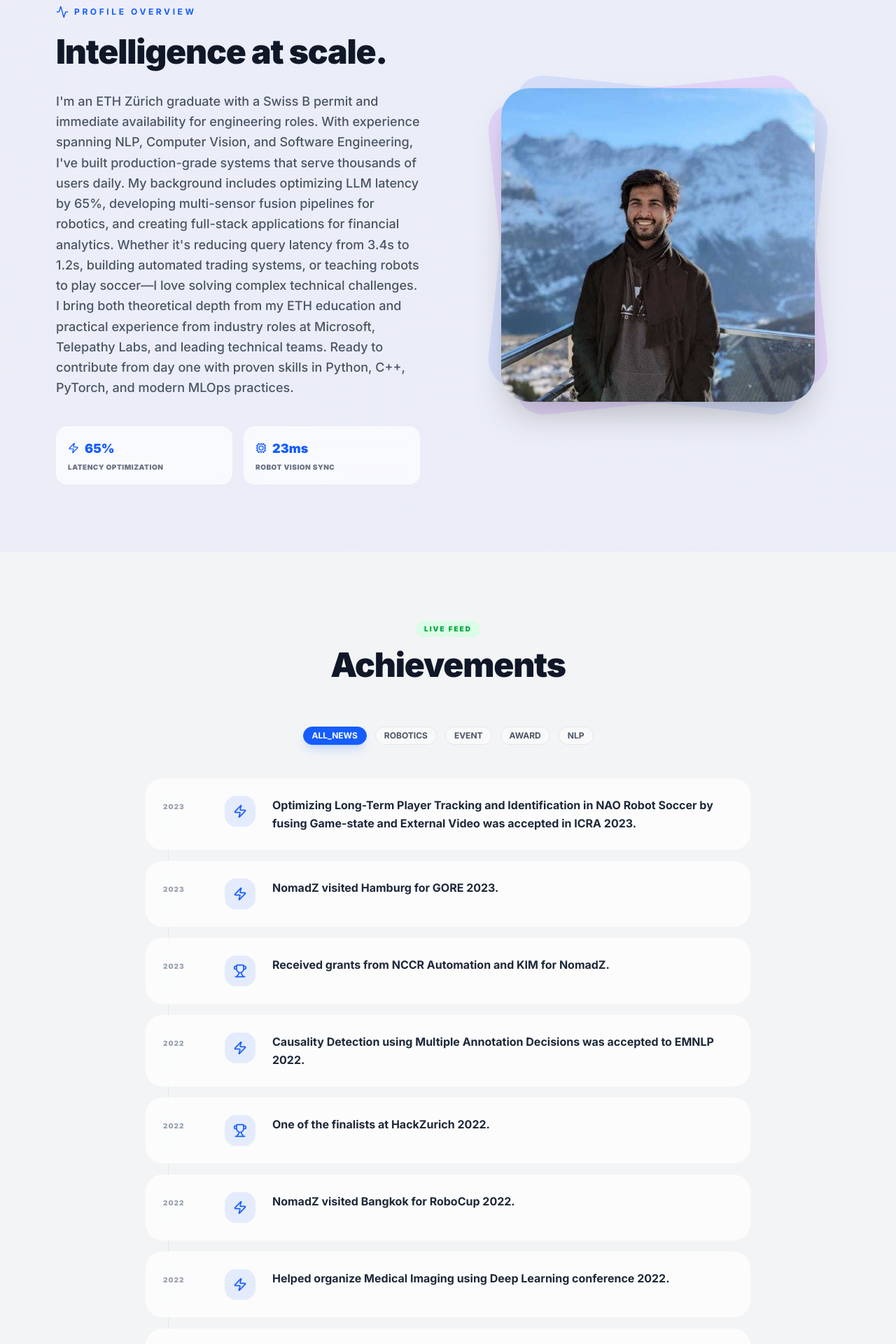
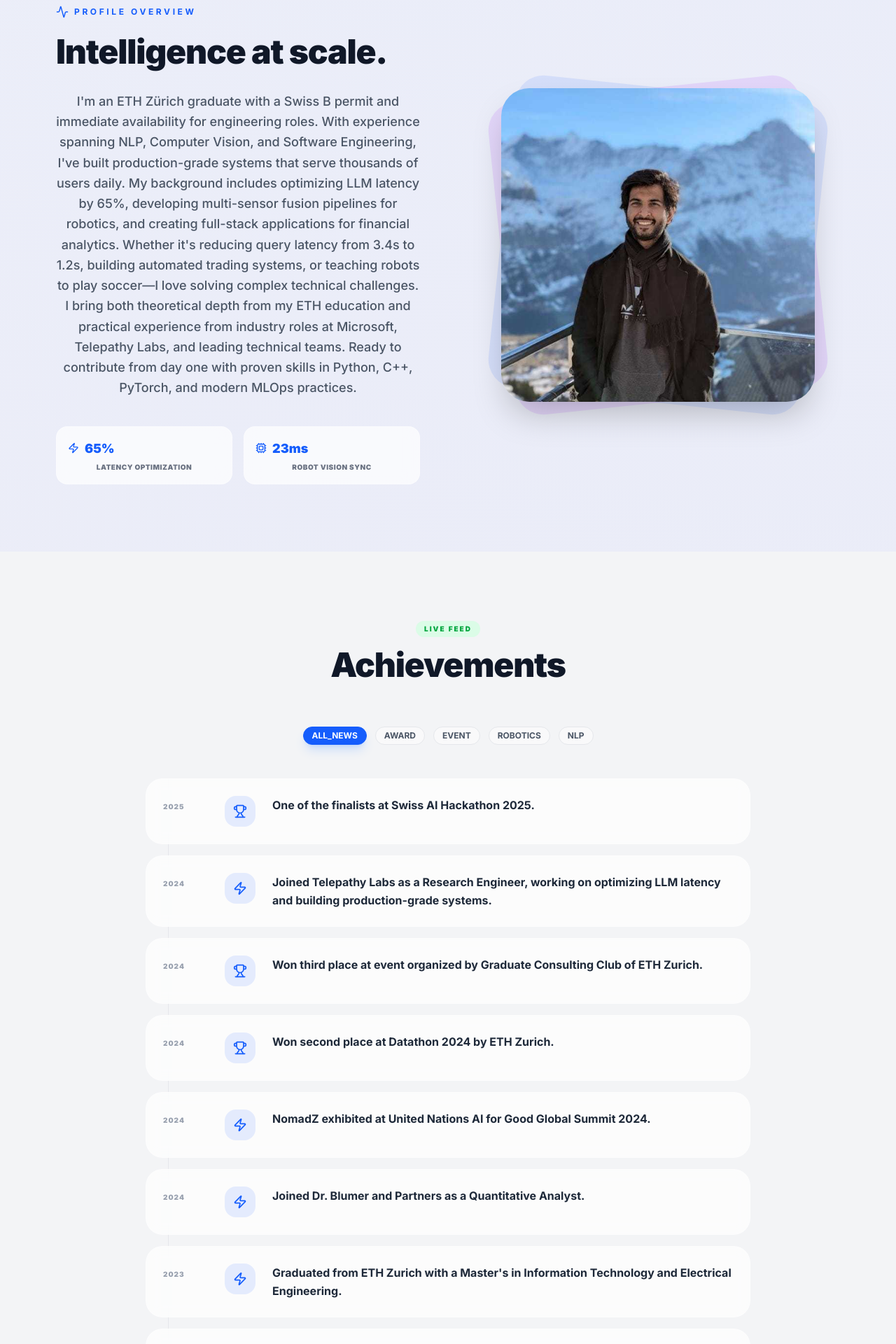
Before and after one commit to thearkamitra/thearkamitra.github.io, a Next.js app: page / in a window 1280 px wide. Shown: the part 960-2880 px from the top of the page at 70% size. Built offline with nearby package versions, Linux system fonts and the light colour scheme.

Commit message:
Included some of the events in life

```diff
--- a/src/app/globals.css
+++ b/src/app/globals.css
@@ -9,8 +9,8 @@
 @media (prefers-color-scheme: dark) {
   :root {
     --foreground-rgb: 255, 255, 255;
-    --background-start-rgb: 17, 24, 39;
-    --background-end-rgb: 17, 24, 39;
+    --background-start-rgb: 3, 3, 3;
+    --background-end-rgb: 0, 0, 0;
   }
 }
 
@@ -18,6 +18,25 @@ body {
   color: rgb(var(--foreground-rgb));
   background: rgb(var(--background-start-rgb));
   scroll-behavior: smooth;
+}
+
+/* Tech Vibe Patterns */
+.bg-dot-grid {
+  background-image: radial-gradient(circle at 1px 1px, rgba(255, 255, 255, 0.05) 1px, transparent 0);
+  background-size: 40px 40px;
+}
+
+.bg-line-grid {
+  background-size: 50px 50px;
+  background-image:
+    linear-gradient(to right, rgba(255, 255, 255, 0.03) 1px, transparent 1px),
+    linear-gradient(to bottom, rgba(255, 255, 255, 0.03) 1px, transparent 1px);
+}
+
+.bg-mesh {
+  background-image:
+    radial-gradient(at 0% 0%, rgba(59, 130, 246, 0.15) 0, transparent 50%),
+    radial-gradient(at 100% 100%, rgba(147, 51, 234, 0.15) 0, transparent 50%);
 }
 
 /* Custom modern touches */
--- a/src/app/page.tsx
+++ b/src/app/page.tsx
@@ -110,13 +110,15 @@ export default function Home() {
     return news.filter(item => item.type === activeNewsCategory);
   }, [activeNewsCategory]);
 
-  const allTags = ['ICRA', 'EMNLP', 'CoRL', 'Mathematics', 'Sensors', 'FinCausal', 'Chemistry', 'IEEE']
+  const allTags = ['ICRA', 'EMNLP', 'CoRL', 'Mathematics', 'Sensors', 'CoLING', 'Chemistry', 'IEEE']
   const newsCategories = Array.from(new Set(news.map(item => item.type)));
 
   if (!isMounted) return null
 
   return (
-    <main className="min-h-screen hero-gradient bg-gray-50 dark:bg-gray-950 text-gray-900 dark:text-gray-100 transition-colors duration-500">
+    <main className="min-h-screen hero-gradient bg-gray-50 dark:bg-black dark:bg-dot-grid text-gray-900 dark:text-gray-100 transition-colors duration-500">
+
+    {/* <main className="min-h-screen hero-gradient bg-gray-50 dark:bg-gray-950 text-gray-900 dark:text-gray-100 transition-colors duration-500"> */}
       <ScrollProgressBar />
 
       {/* Dynamic Navigation */}
@@ -212,7 +214,7 @@ export default function Home() {
                 <Activity size={18} /> Profile Overview
               </div>
               <h2 className="text-5xl font-black mb-8 tracking-tight">Intelligence at scale.</h2>
-              <div className="space-y-6 text-lg text-gray-600 dark:text-gray-400 font-medium leading-relaxed">
+              <div className="text-center space-y-6 text-lg text-gray-600 dark:text-gray-400 font-medium leading-relaxed">
                 <p>
                   {personalInfo.about}
                 </p>
@@ -499,10 +501,7 @@ export default function Home() {
           <a href={personalInfo.socials.twitter} target="_blank" className="text-gray-400 hover:text-blue-600 transition-colors"><Twitter size={24} /></a>
           <a href={`mailto:${personalInfo.email}`} className="text-gray-400 hover:text-blue-600 transition-colors"><Mail size={24} /></a>
         </motion.div>
-        <p className="text-gray-500 font-bold uppercase tracking-widest text-xs">© 2026 {personalInfo.name}</p>
-        <div className="text-[10px] text-gray-400 mt-4 font-mono uppercase opacity-50">
-          NODE_ENV: PRODUCTION // V_ARCHITECTURE: NEXT_GEN_APP_ROUTER
-        </div>
+        <p className="text-gray-500 font-bold uppercase tracking-widest text-xs">© 2025 {personalInfo.name}</p>
       </footer>
     </main>
   )
--- a/src/data/portfolio.ts
+++ b/src/data/portfolio.ts
@@ -17,6 +17,45 @@ export const personalInfo = {
 };
 
 export const news = [
+  {
+    date: "2025",
+    content: "One of the finalists at Swiss AI Hackathon 2025.",
+    type: "award"
+  },
+  {
+    date: "2024",
+    content: "Joined Telepathy Labs as a Research Engineer, working on optimizing LLM latency and building production-grade systems.",
+    type: "event"
+  },
+  { date: "2024",
+    content: "Won third place at event organized by Graduate Consulting Club of ETH Zurich.",
+    type: "award"
+  },
+  {
+    date: "2024",
+    content: "Won second place at Datathon 2024 by ETH Zurich.",
+    type: "award"
+  },
+  {
+    date: "2024",
+    content: "NomadZ exhibited at United Nations AI for Good Global Summit 2024.",
+    type: "event"
+  },
+  {
+    date: "2024",
+    content: "Joined Dr. Blumer and Partners as a Quantitative Analyst.",
+    type: "event"
+  },
+  {
+    date: "2023",
+    content: "Graduated from ETH Zurich with a Master's in Information Technology and Electrical Engineering.",
+    type: "event"
+  },
+  {
+    date: "2023",
+    content: "Multi-Domain Referee Dataset: Enabling Recognition of Referee Signals on Robotic Platforms was accepted in CoRL 2023.",
+    type: "robotics"
+  },
   {
     date: "2023",
     content: "Optimizing Long-Term Player Tracking and Identification in NAO Robot Soccer by fusing Game-state and External Video was accepted in ICRA 2023.",
@@ -56,14 +95,29 @@ export const news = [
     date: "2022",
     content: "Joined the computer vision group of NomadZ.",
     type: "event"
-  }
+  },
+  {
+    date: "2021",
+    content: "Started Masters at ETH Zurich.",
+    type: "event"
+  },
+  {
+    date: "2021",
+    content: "Applied and Data Scientist employee at Microsoft.",
+    type: "event"
+  },
+  {
+    date: "2021",
+    content: "Finished my Bachelor's from IIT Kharagpur with a Major in Electronics and Electrical Communication Engineering and Minor in Computer Science.",
+    type: "event"
+  },
 ];
 
 export const publications = [
   {
     title: "Optimizing Long-Term Player Tracking and Identification in NAO Robot Soccer by fusing Game-state and External Video",
     authors: "Giuliano Albanese*, Arka Mitra*, Jan-Nico Zaech*, Yupeng Zhao*, Ajad Chhatkuli, Luc Van Gool",
-    venue: "International Conference on Robotics and Automation, 2023",
+    venue: "International Conference on Robotics and Automation (ICRA), 2023",
     description: "We propose an approach for long term tracking of similar looking Nao Robots using quadratic optimization which combines the robot's internal states and video from non-calibrated camera.",
     image: "/images/ICRA_2023.jpg",
     link: "https://openaccess.thecvf.com/content/WACV2024/papers/Albanese_Optimizing_Long-Term_Robot_Tracking_With_Multi-Platform_Sensor_Fusion_WACV_2024_paper.pdf"
@@ -79,7 +133,7 @@ export const publications = [
   {
     title: "Causality Detection using Multiple Annotation Decisions",
     authors: "Quynh Anh Nguyen*, Arka Mitra*",
-    venue: "Empirical Methods in Natural Language Processing, 2022",
+    venue: "Empirical Methods in Natural Language Processing (EMNLP), 2022",
     description: "We propose a loss which considers the decision from multiple different annotators for causality detection.",
     image: "/images/anh_arka_emnlp.png",
     link: "https://aclanthology.org/2022.case-1.11.pdf"
@@ -175,7 +229,9 @@ export const projects = [
 ];
 
 export const skills = {
-  programming: ["Python", "C++", "MATLAB", "JavaScript", "SQL"],
-  ml: ["PyTorch", "TensorFlow", "Computer Vision", "NLP", "Deep Learning"],
-  tools: ["Git", "Docker", "AWS", "Linux", "Jupyter"]
+  Programming: ["Python", "C++", "TypeScript"],
+  Libraries: ["PyTorch", "TensorFlow", "scikit-learn", "OpenCV", "spaCy"],
+  DevOps: ["Git", "Docker", "CI/CD", "Linux", "GitHub Actions", "DVC"],
+  "Machine Learning": ["LLMs", "Computer Vision", "NLP", "Meta-heuristic Optimization", "Explainable AI"],
+  Databases: ["MySQL", "PostgreSQL", "MongoDB", "Redis"]
 };
```
